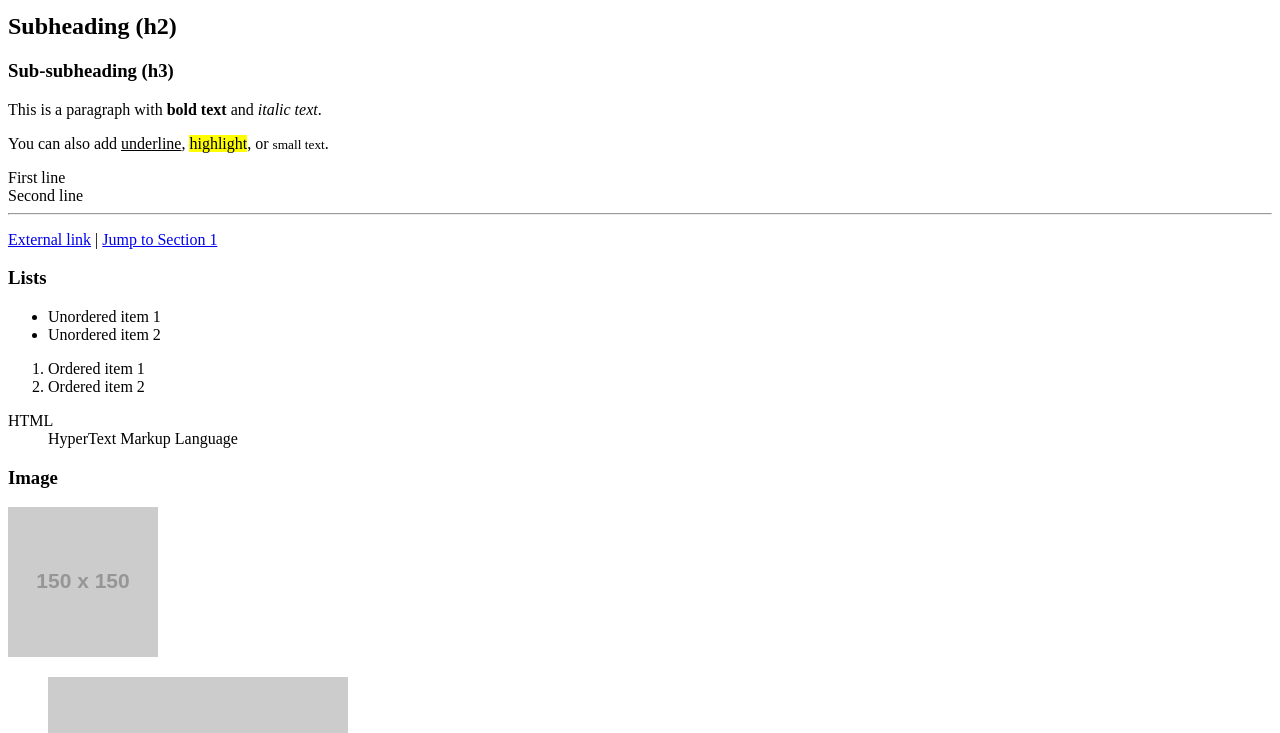
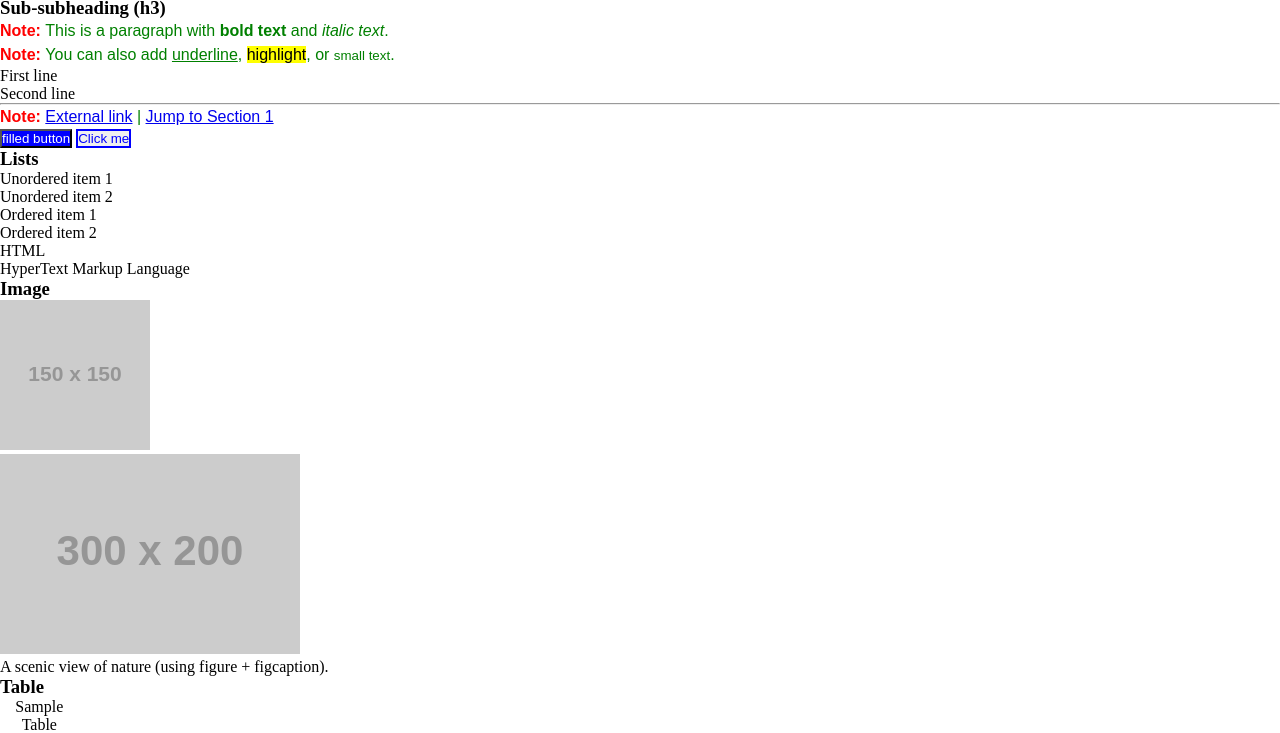
Before and after one commit to Rakib1514/VTS-Task, a plain HTML site: page index.html in a window 1280 px wide. Shown: the part 67-800 px from the top of the page. Drawn offline with Linux system fonts and the light colour scheme; placeholder pictures from the web are drawn by us.

Commit message:
Added custom attribute
- in the html added button with custom attribute
- css custom attribute selector added
- dom manupulation added for custom attribute

```diff
--- a/index.html
+++ b/index.html
@@ -5,6 +5,9 @@
     <meta charset="UTF-8" />
     <!-- Responsive scaling for mobile devices -->
     <meta name="viewport" content="width=device-width, initial-scale=1.0" />
+
+    <!-- Link style sheet -->
+    <link rel="stylesheet" href="style.css" />
     <title>HTML Useful Tags Example</title>
   </head>
   <body>
@@ -36,6 +39,10 @@
       |
       <a href="#section1">Jump to Section 1</a>
     </p>
+
+    <!-- Button with custom attribute -->
+    <button data-btn-type="filled">filled button</button>
+    <button data-btn-type="outlined">Click me</button>
 
     <!-- Lists -->
     <h3>Lists</h3>
--- a/style.css
+++ b/style.css
@@ -65,6 +65,17 @@ p::before {
   content: "Note: "; /* Adds text before element content */
   font-weight: bold;
   color: red;
+}
+
+/* custom attribute selector */
+button[data-btn-type="filled"] {
+  background-color: blue;
+  color: white;
+}
+
+button[data-btn-type="outlined"] {
+  border: 2px solid blue;
+  color: blue;
 }
 
 /* Flexbox Example */
```
Also changed, not shown: dom-basics.js (+12 -0 lines).
